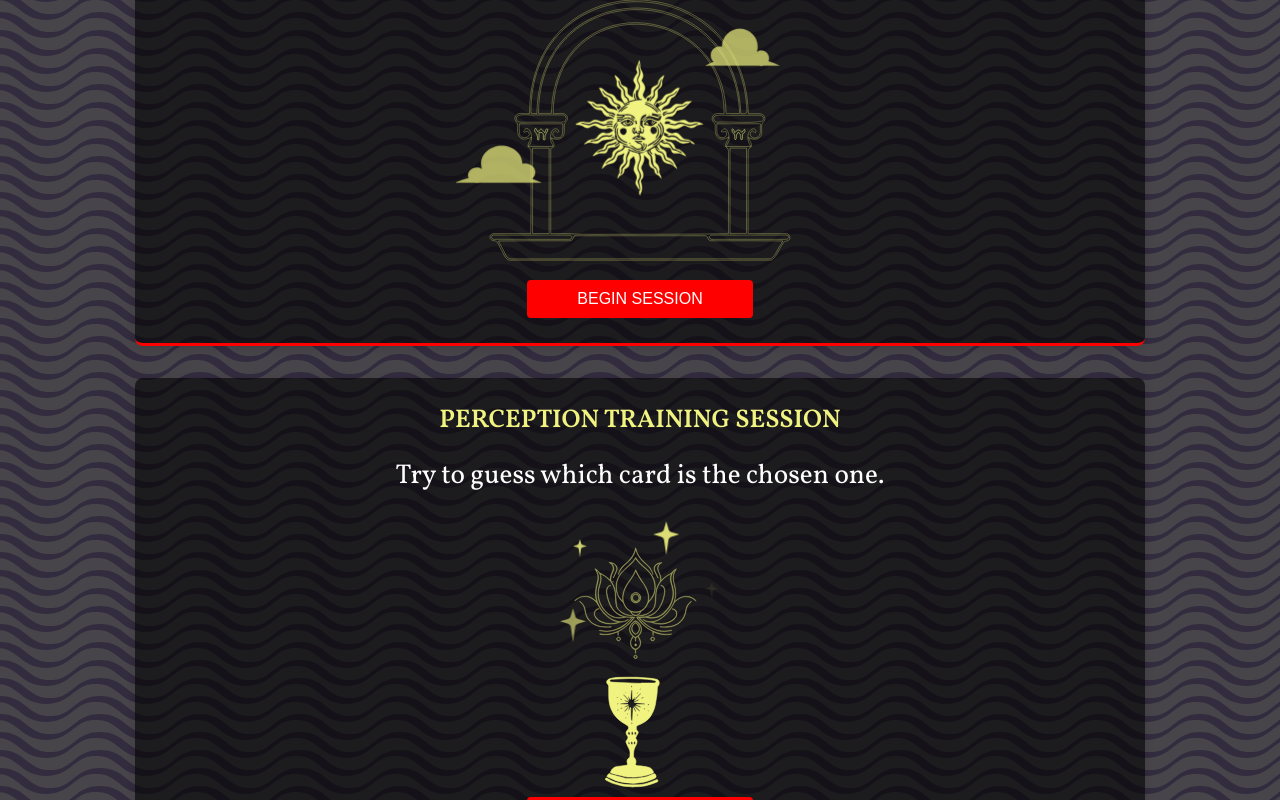
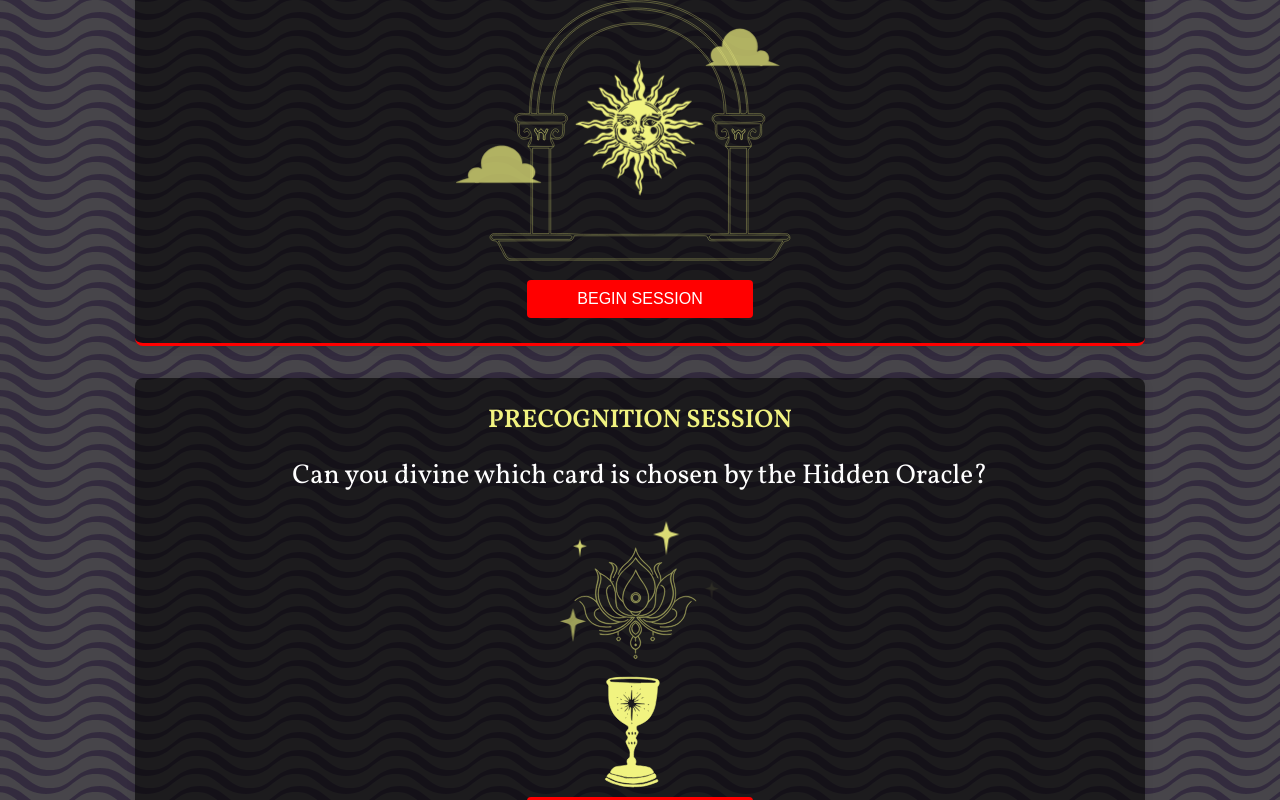
Before and after one commit to drinkingtheink/remote-viewers-club, a Vue app: page / in a window 1280 px wide. Shown: the part 1320-2120 px from the top of the page. Built offline with nearby package versions, Linux system fonts and the light colour scheme; a web font is replaced by a local one.

Commit message:
precog session

```diff
--- a/src/components/PerceptionTraining.vue
+++ b/src/components/PerceptionTraining.vue
@@ -1,11 +1,11 @@
 <template>
   <div class="card-game stage">
-    <h2>Perception Training Session</h2>
+    <h2>Precognition Session</h2>
 
     <div class="game-container">
       <transition name="fade">
         <div v-if="gameState === 'intro'" class="game-screen">
-          <p>Try to guess which card is the chosen one.</p>
+          <p>Can you divine which card is chosen by the Hidden Oracle?</p>
 
           <LotusAnimation class="lotus-anim-stage" />
 
```
Also changed, not shown: src/components/WindowAnimation.vue (+1 -0 lines).
